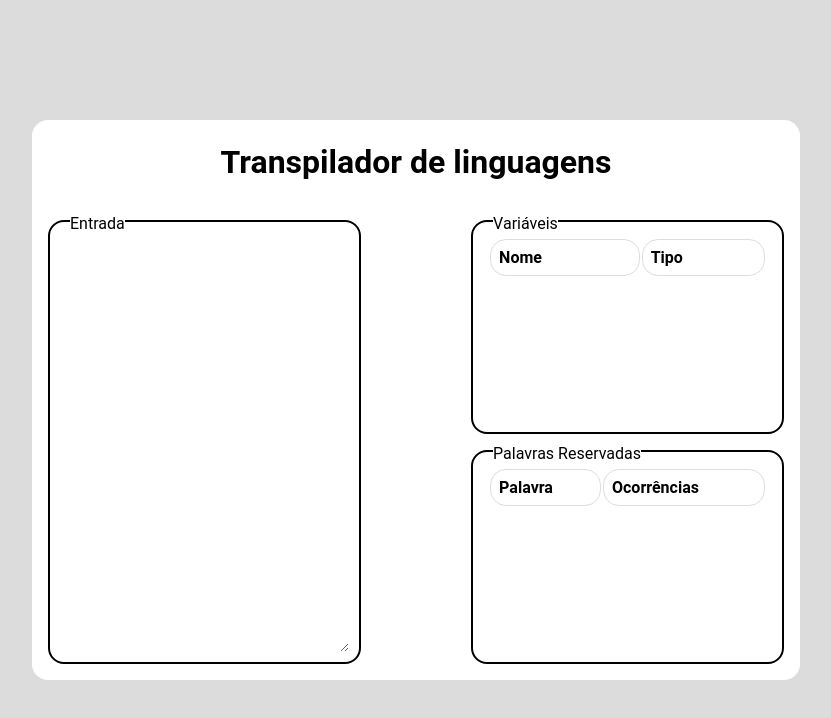
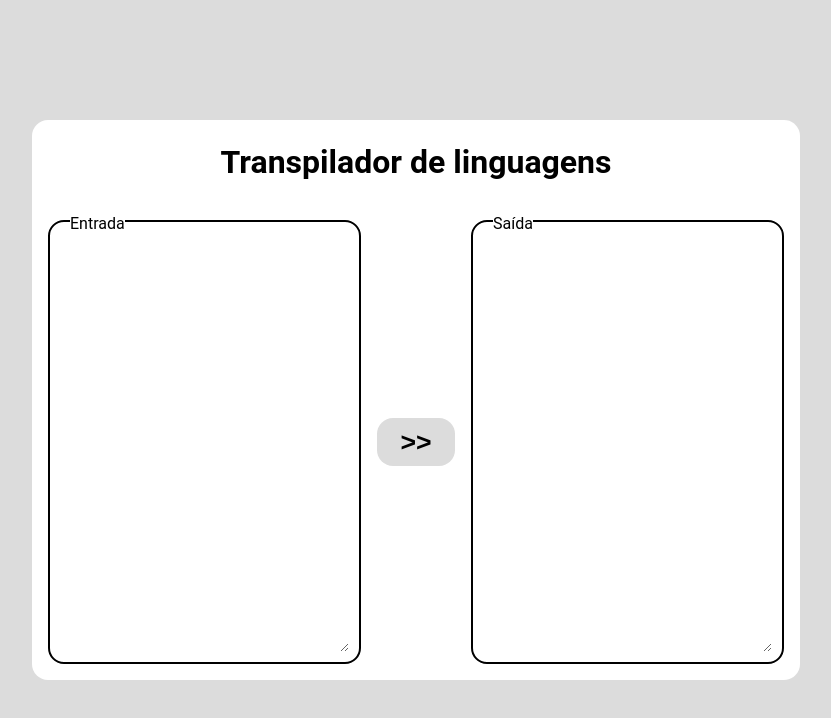
Before and after one commit to AntonioCruzCC/visualg-transpiler, a React (Create React App) app: page / in a window 1280 px wide. Shown: the top 718 px of the page, without its empty margins (224-1055 px from the left). Built offline with nearby package versions, Linux system fonts and the light colour scheme; the HTML template or start-up script is replaced by a standard one.

Commit message:
Identifying algoritm name and variables

```diff
--- a/src/App.css
+++ b/src/App.css
@@ -50,15 +50,6 @@
   grid-row: span 4;
 }
 
-.vars{
-  grid-row: span 2;
-}
-
-.output{
-  grid-row: span 2;
-  /*grid-column-start: 3;*/
-}
-
 .transpile{
   grid-row: span 4;
 }
@@ -93,26 +84,6 @@ textarea:focus{
   background-color: white;
 }
 
-.scrollable-area{
-  max-height: 100%;
-  overflow-y: scroll;
-}
-
-tr{
-  max-height: 0.5rem;
-}
-
-td, th {
-  border-radius: 1rem;
-  border: 1px solid #dddddd;
-  text-align: left;
-  padding: 8px;
-}
-
-tr:nth-child(even) {
-  background-color: #dddddd;
-}
-
 .transpile{
   display: flex;
   justify-content: center;
--- a/src/App.js
+++ b/src/App.js
@@ -1,13 +1,23 @@
 import React, { useState, useEffect } from 'react';
 import './App.css';
+import Transpiler from './transpiler/Transpiler';
 
 function App() {
 
 	const [entryCode, setEntryCode] = useState('')
+	const [transpiledCode, setTrasnspiledCode] = useState('')
 
 	useEffect(() => {
 		document.title = "Transpilador de Linguagens"
 	}, []);
+
+	function transpile(){
+		try{
+			setTrasnspiledCode(new Transpiler(entryCode).transpile())
+		}catch(e){
+			alert(e.message)
+		}
+	}
 
 	return (
 		<div className='app'>
@@ -21,53 +31,11 @@ function App() {
 						<textarea value={entryCode} onChange={e => setEntryCode(e.target.value)} />
 					</div>
 					<div className='transpile'>
-						{/*<button onClick={e => transpile()}><h1>{'>>'}</h1></button>*/}
+						{<button onClick={e => transpile()}><h1>{'>>'}</h1></button>}
 					</div>
-					<div className='input vars'>
-						<label>Variáveis</label>
-						<div className='scrollable-area'>
-							<table>
-								<tbody>
-									<tr>
-										<th>Nome</th>
-										<th>Tipo</th>
-									</tr>
-									{
-										/*results && results.variables.map(v => {
-											return (
-												<tr key={v.name}>
-													<td>{v.name}</td>
-													<td>{v.type}</td>
-												</tr>
-											)
-										})*/
-									}
-								</tbody>
-							</table>
-						</div>
-					</div>
-					<div className='input output'>
-						<label>Palavras Reservadas</label>
-						<div className='scrollable-area'>
-							<table>
-								<tbody>
-									<tr>
-										<th>Palavra</th>
-										<th>Ocorrências</th>
-									</tr>
-									{
-										/*results && results.reserved.sort((a, b) => a.name.length > b.name.length ? -1 : 1).map(r => {
-											return (
-												<tr key={r.name}>
-													<td>{r.name}</td>
-													<td>{r.count}</td>
-												</tr>
-											)
-										})*/
-									}
-								</tbody>
-							</table>
-						</div>
+					<div className='input entry'>
+						<label>Saída</label>
+						<textarea value={transpiledCode} readOnly={true} />
 					</div>
 				</div>
 			</div>
--- /dev/null
+++ b/src/transpiler/Transpiler.js
@@ -0,0 +1,32 @@
+import HeaderHandler from "./headerHandler/HeaderHandler"
+import VariablesHandler from "./variablesHandler/VariablesHandler"
+
+export default class Transpiler{
+
+	constructor(entryCode){
+		this.entryCode = entryCode
+	}
+
+	transpile(){
+		// trim the white space on the left of the entry code
+		this.entryCode = this.entryCode.trimLeft()
+		const algoritmName = this.getAlgoritmName()
+		const variables = this.getVariables()
+		return	'//Algoritmo: ' + algoritmName + '\n' +
+						'Variaveis: ' + variables + '\n' +
+						'Corpo:\n' + this.entryCode
+	}
+
+	getAlgoritmName(){
+		let {algoritmName, codeLeft} =  new HeaderHandler(this.entryCode).handle()
+
+		this.entryCode = codeLeft
+		return algoritmName
+	}
+
+	getVariables(){
+		let {variables, codeLeft} =  new VariablesHandler(this.entryCode).handle()
+		this.entryCode = codeLeft
+		return variables
+	}
+}
--- /dev/null
+++ b/src/transpiler/headerHandler/HeaderHandler.js
@@ -0,0 +1,32 @@
+
+export default class HeaderHandler{
+	constructor(entryCode){
+		this.entryCode = entryCode
+	}
+
+	handle(){
+		let algoritmName
+		//test if first word is "algoritmo" ignoring the case
+		if(!/^algoritmo\s*/gi.test(this.entryCode)){
+			algoritmName = 'Sem Nome'
+		}else{
+			algoritmName = this.getAlgoritmName()
+		}
+		return {
+				algoritmName: algoritmName,
+				codeLeft: this.entryCode
+		}
+	}
+	/*check if after "algoritmo" ignoring the case there is a name inside of quotes and get it,
+	if there is not throw an error, also get the index of the closing quote, the algoritm name can be empty*/
+	getAlgoritmName() {
+		const regex = /algoritmo\s*["']([^"']*)["']/gi
+		const match = regex.exec(this.entryCode)
+		if (match) {
+			this.entryCode = this.entryCode.replace(regex, '').trimLeft()
+			return match[1]
+		} else {
+			throw new Error('Nome do algoritmo não encontrado')
+		}
+	}
+}
--- /dev/null
+++ b/src/transpiler/variablesHandler/VariablesHandler.js
@@ -0,0 +1,76 @@
+
+export default class VariablesHandler {
+
+	constructor(entryCode) {
+		this.entryCode = entryCode
+	}
+
+	//create a constant with all the visualg reserved words
+	reservedWords = ['var', 'inteiro', 'real', 'caracter', 'logico', 'cadeia', 'constante', 'registro', 'fim_registro', 'procedimento', 'fim_procedimento', 'funcao', 'fim_funcao', 'se', 'entao', 'senao', 'fim_se', 'escolha', 'caso', 'fim_caso', 'para', 'ate', 'faca', 'fim_para', 'enquanto', 'fim_enquanto', 'repita', 'fim_repita', 'retorne', 'escreva', 'leia', 'limpa', 'aguarde', 'fim_algoritmo', 'inicio']
+
+	handle() {
+		//check if the first word if "Var" ingoring the case
+		if (!/^var\s*/gi.test(this.entryCode)) {
+			throw Error('Palavra reservada "Var" não encontrada')
+		} else {
+			//remove the "Var" word ignoring the case and trim the white space on the left
+			this.entryCode = this.entryCode.replace(/^var\s*/gi, '').trimLeft()
+			return { variables: this.findVariables(), codeLeft: this.entryCode }
+		}
+	}
+
+	findVariables() {
+		let variables = []
+		let variableName = this.getVariableName()
+		while (variableName) {
+			variables.push(variableName)
+			//check if the next character is a comma, if it is remove it and trim the white space on the left
+			if (this.entryCode[0] === ',') {
+				variableName = this.getVariableName()
+				if (!variableName) {
+					throw Error('Variável não encontrada')
+				}
+			} else {
+				//check if the next character is a colon, if it is remove it and trim the white space on the left
+				if (this.entryCode[0] === ':') {
+					const variableType = this.getVariableType()
+					if (variableType) {
+						//check if the next word is "inicio" ignoring case, if it is break the while loop
+						if (/^inicio\s*/gi.test(this.entryCode)) {
+							break;
+						}
+						variableName = this.getVariableName()
+					} else {
+						throw Error('Tipo não encontrado')
+					}
+				} else {
+					throw Error('Caractere inválido')
+				}
+			}
+		}
+		return variables
+	}
+
+	getVariableName() {
+		const variableNameRegex = /^[a-z][a-z0-9_]*/gi
+		let match = variableNameRegex.exec(this.entryCode)
+		if (match) {
+			const variableName = match[0]
+			if (this.reservedWords.includes(variableName)) {
+				throw Error('Palavra reservada "' + variableName + '" não pode ser usada como nome de variável')
+			}
+			this.entryCode = this.entryCode.replace(variableNameRegex, '').trimLeft()
+			return variableName
+		}
+	}
+
+	getVariableType() {
+		this.entryCode = this.entryCode.replace(/^:\s*/gi, '').trimLeft()
+		const variableTypeRegex = /^(inteiro|real|caracter|logico|cadeia)\s*/gi
+		const match = variableTypeRegex.exec(this.entryCode)
+		if (match) {
+			this.entryCode = this.entryCode.replace(/^(inteiro|real|caracter|logico|cadeia)\s*/gi, '').trimLeft()
+			return match[0]
+		}
+	}
+}
```
